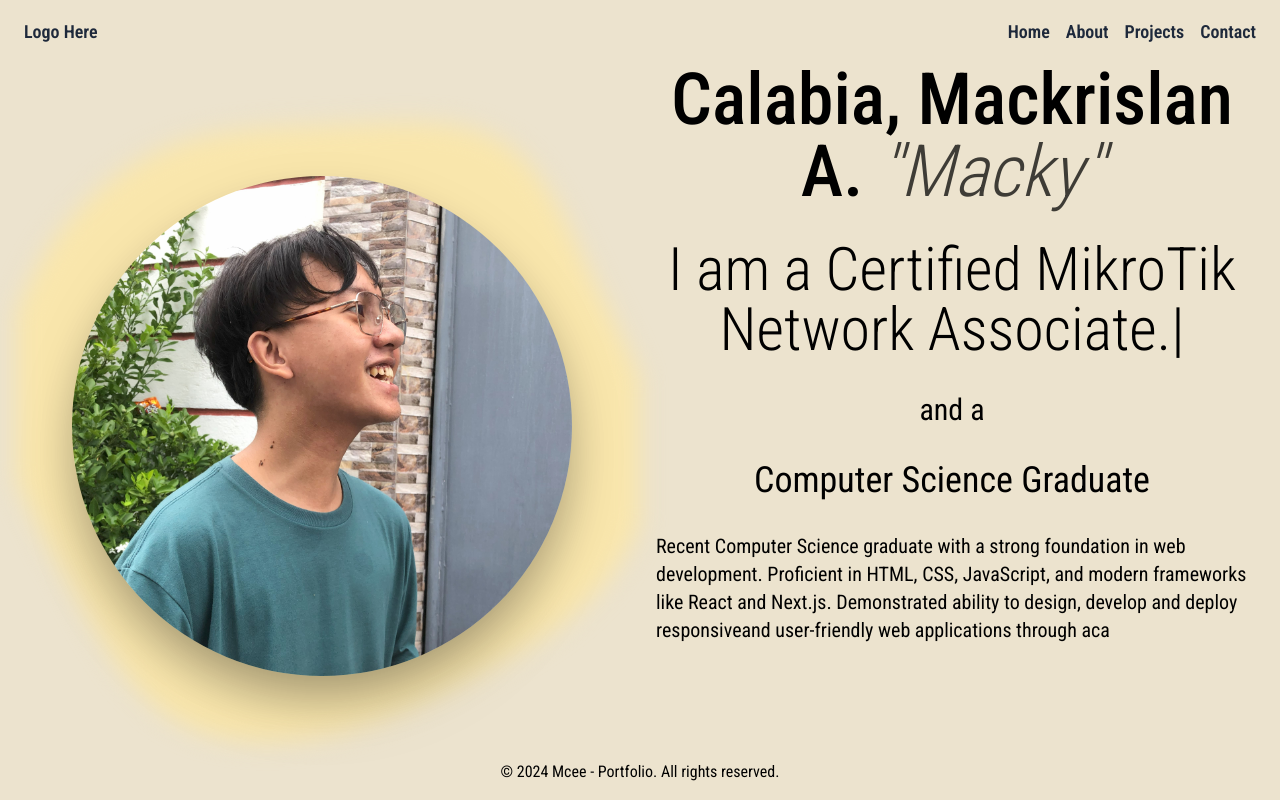
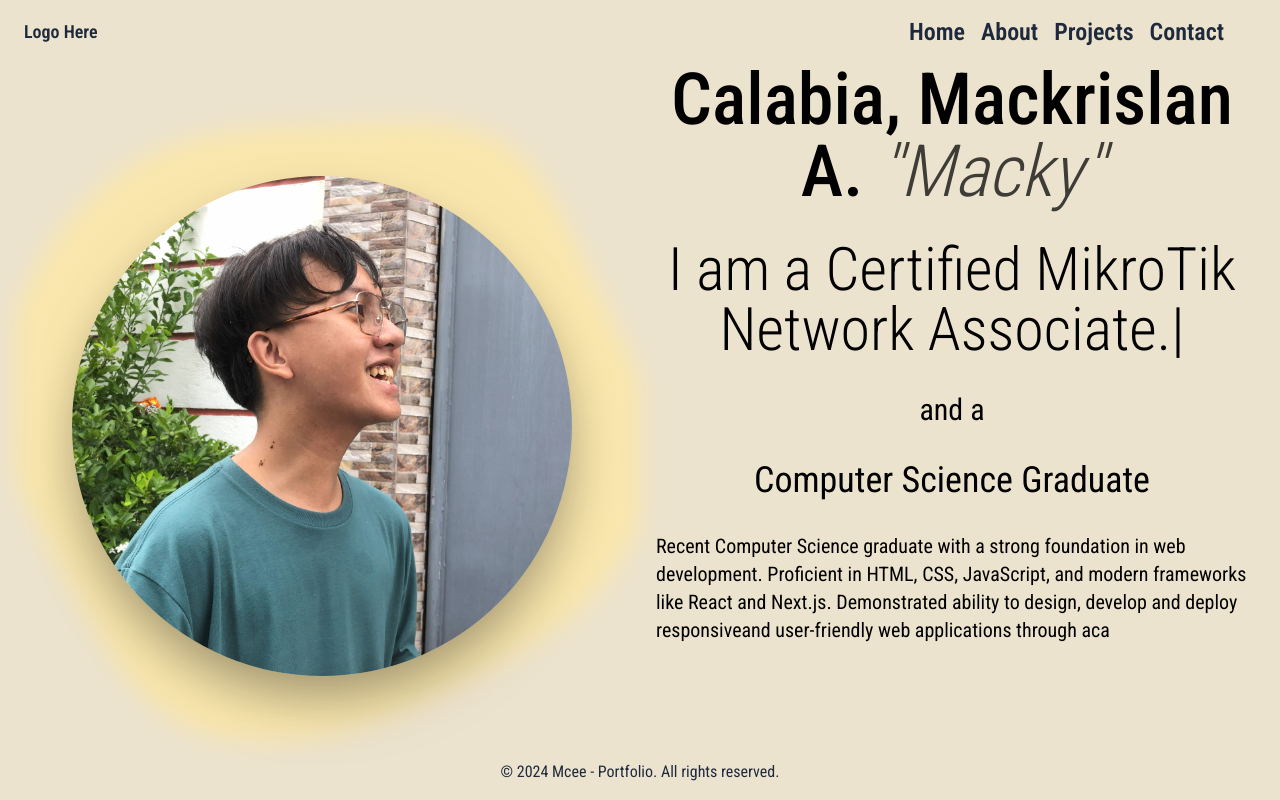
Before and after one commit to xcutiepatootie/react-portfolio-nextjs, a Next.js app: page / in a window 1280 px wide. Built offline with nearby package versions, Linux system fonts and the light colour scheme.

Commit message:
refactor: adjusted footer and header animations

```diff
--- a/components/Footer.tsx
+++ b/components/Footer.tsx
@@ -2,7 +2,51 @@
 import { motion } from "framer-motion";
 import React, { useEffect, useRef, useState } from "react";
 
+interface Section {
+  id: string;
+}
+
+const sections: Section[] = [
+  { id: "home" },
+  { id: "about" },
+  { id: "projects" },
+  { id: "contact" },
+];
+
 const Footer: React.FC = () => {
+  const [isHomeVisible, setIsHomeVisible] = useState(false);
+  const observers = useRef<IntersectionObserver[]>([]);
+
+  useEffect(() => {
+    const options: IntersectionObserverInit = {
+      root: null,
+      rootMargin: "0px",
+      threshold: 0.5,
+    };
+
+    const observer: IntersectionObserver = new IntersectionObserver(
+      (entries) => {
+        entries.forEach((entry) => {
+          if (entry.target.id === "home") {
+            setIsHomeVisible(entry.isIntersecting);
+          }
+        });
+      },
+      options,
+    );
+    observers.current.push(observer);
+
+    sections.forEach((section) => {
+      const element = document.getElementById(section.id);
+      if (element) {
+        observers.current.forEach((observer) => observer.observe(element));
+      }
+    });
+
+    return () => {
+      observers.current.forEach((observer) => observer.disconnect());
+    };
+  }, []);
   return (
     <motion.div
       initial={{ opacity: 0 }}
@@ -10,7 +54,12 @@ const Footer: React.FC = () => {
       transition={{ duration: 0.3, ease: "easeIn" }}
       className="absolute bottom-0 left-0 z-50 mb-4 flex w-full items-center justify-center bg-transparent"
     >
-      <p>© 2024 Mcee - Portfolio. All rights reserved.</p>
+      <motion.p
+        animate={{ color: isHomeVisible ? "#1e293b" : "#ffffff" }}
+        transition={{ duration: 0.8 }}
+      >
+        © 2024 Mcee - Portfolio. All rights reserved.
+      </motion.p>
     </motion.div>
   );
 };
--- a/components/Header.tsx
+++ b/components/Header.tsx
@@ -77,12 +77,12 @@ const Header: React.FC = () => {
         >
           Logo Here
         </motion.span>
-        <div className="flex space-x-4">
+        <div className="flex space-x-4 pr-8">
           {links.map((link, index) => (
             <Link
               key={index}
               href={link.link}
-              className="text-lg font-semibold"
+              className="text-2xl font-semibold "
             >
               <motion.span
                 animate={{ color: isHomeVisible ? "#1e293b" : "#ffffff" }}
```
